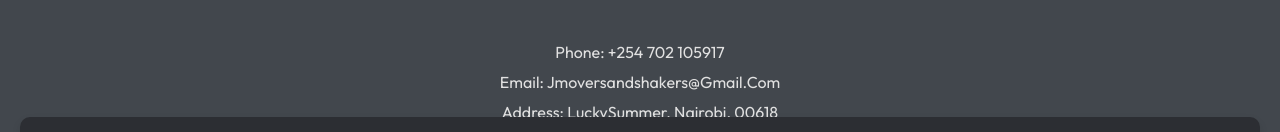
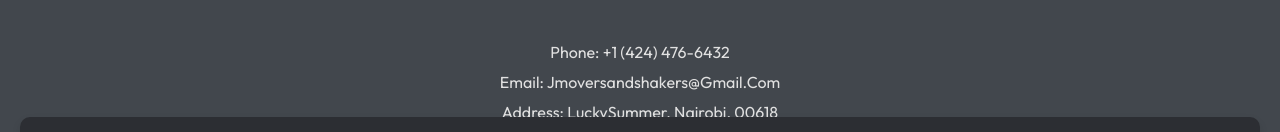
Before and after one commit to hackwellbn/jmoversandshakers, a React (Vite) app: page /#/contacts in a window 1280 px wide. Shown: the part 583-715 px from the top of the page. Built offline with nearby package versions, Linux system fonts and the light colour scheme.

Commit message:
pending updates

```diff
--- a/src/Pages/Contacts/Contacts.jsx
+++ b/src/Pages/Contacts/Contacts.jsx
@@ -59,7 +59,7 @@
         </div>
       </section>
       <ul className="contact-details">
-        <li>Phone: +254 702 105917</li>
+        <li>Phone: +1 (424) 476-6432</li>
         <li>Email: jmoversandshakers@gmail.com</li>
         <li>Address: LuckySummer, Nairobi, 00618</li>
       </ul>
```
